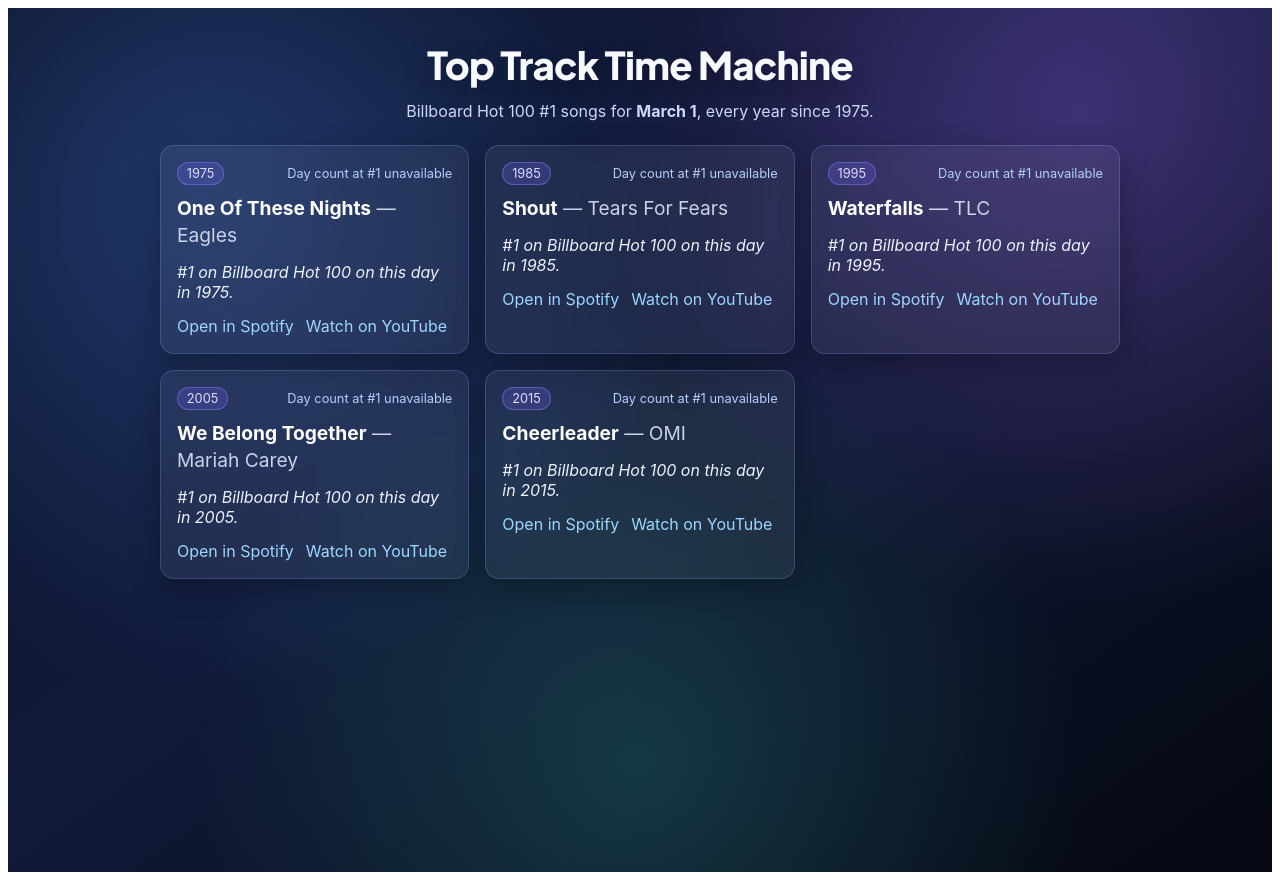
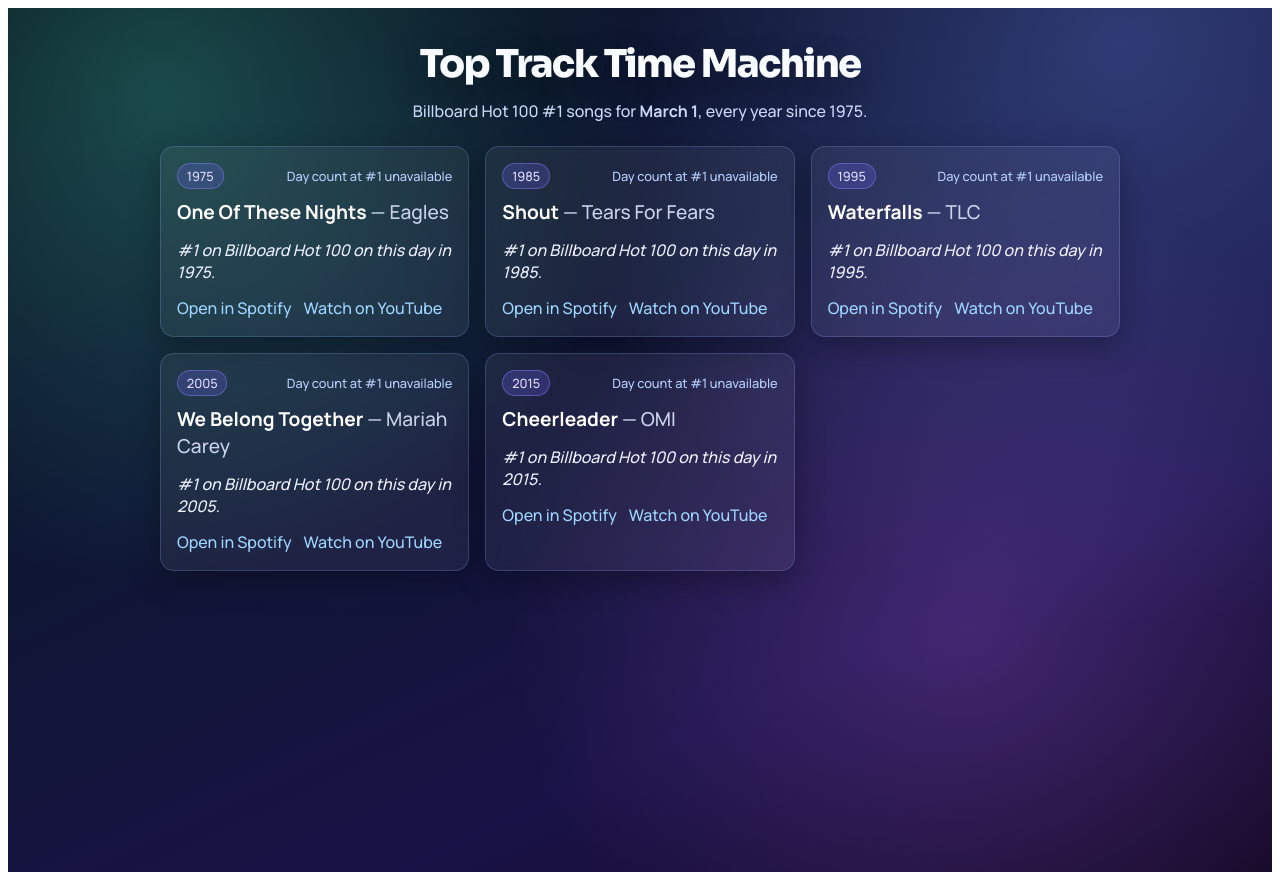
Before and after one commit to geneparmesean/t4-site, a Next.js app: page / in a window 1280 px wide. Built offline with nearby package versions, Linux system fonts and the light colour scheme.

Commit message:
Fix Billboard dependency version for deploy installs

```diff
--- a/package.json
+++ b/package.json
@@ -11,7 +11,7 @@
     "next": "latest",
     "react": "latest",
     "react-dom": "latest",
-    "billboard-top-100": "^4.1.1"
+    "billboard-top-100": "^4.1.0"
   },
   "engines": {
     "node": ">=20.9.0"
--- a/styles/Home.module.css
+++ b/styles/Home.module.css
@@ -1,16 +1,16 @@
-@import url('https://fonts.googleapis.com/css2?family=Plus+Jakarta+Sans:wght@500;700;800&display=swap');
+@import url('https://fonts.googleapis.com/css2?family=Manrope:wght@500;700;800&family=Sora:wght@600;700;800&display=swap');
 
 .container {
   min-height: 100vh;
   padding: 2rem;
   background:
-    radial-gradient(circle at 15% 20%, rgba(80, 138, 255, 0.32) 0%, rgba(80, 138, 255, 0) 40%),
-    radial-gradient(circle at 85% 12%, rgba(164, 106, 255, 0.3) 0%, rgba(164, 106, 255, 0) 38%),
-    radial-gradient(circle at 50% 88%, rgba(68, 228, 196, 0.18) 0%, rgba(68, 228, 196, 0) 45%),
-    linear-gradient(145deg, #070b1a 0%, #101a39 45%, #050812 100%);
+    radial-gradient(circle at 12% 10%, rgba(84, 255, 214, 0.26) 0%, rgba(84, 255, 214, 0) 36%),
+    radial-gradient(circle at 88% 4%, rgba(116, 137, 255, 0.32) 0%, rgba(116, 137, 255, 0) 42%),
+    radial-gradient(circle at 76% 72%, rgba(198, 108, 255, 0.24) 0%, rgba(198, 108, 255, 0) 40%),
+    linear-gradient(155deg, #030712 0%, #0e1633 38%, #191246 72%, #120723 100%);
   background-attachment: fixed;
   color: #f4f7ff;
-  font-family: Inter, -apple-system, BlinkMacSystemFont, 'Segoe UI', sans-serif;
+  font-family: 'Manrope', Inter, -apple-system, BlinkMacSystemFont, 'Segoe UI', sans-serif;
 }
 
 .header {
@@ -21,12 +21,13 @@
 
 .logo {
   margin: 0;
-  font-family: 'Plus Jakarta Sans', Inter, -apple-system, BlinkMacSystemFont, 'Segoe UI', sans-serif;
+  font-family: 'Sora', 'Manrope', Inter, -apple-system, BlinkMacSystemFont, 'Segoe UI', sans-serif;
   font-size: clamp(2rem, 3vw, 3rem);
   font-weight: 800;
-  letter-spacing: -0.02em;
-  color: #f7f9ff;
-  text-shadow: 0 10px 28px rgba(0, 0, 0, 0.35);
+  letter-spacing: -0.045em;
+  color: #f8fbff;
+  text-wrap: balance;
+  text-shadow: 0 14px 36px rgba(0, 0, 0, 0.42);
 }
 
 .subtitle {
```
